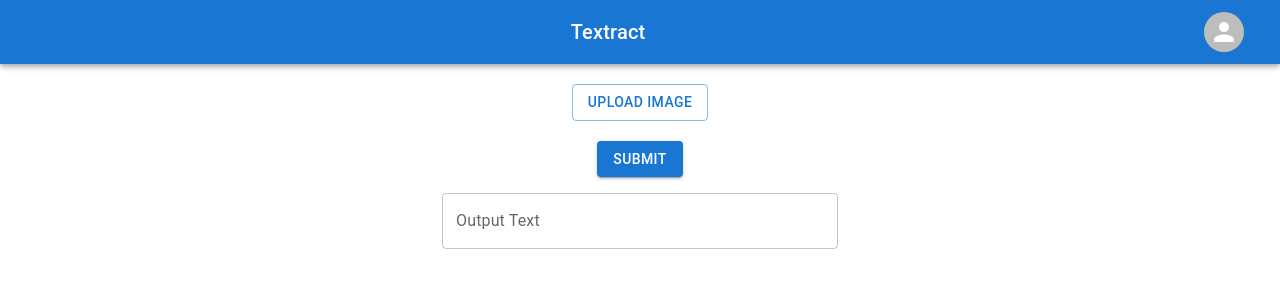
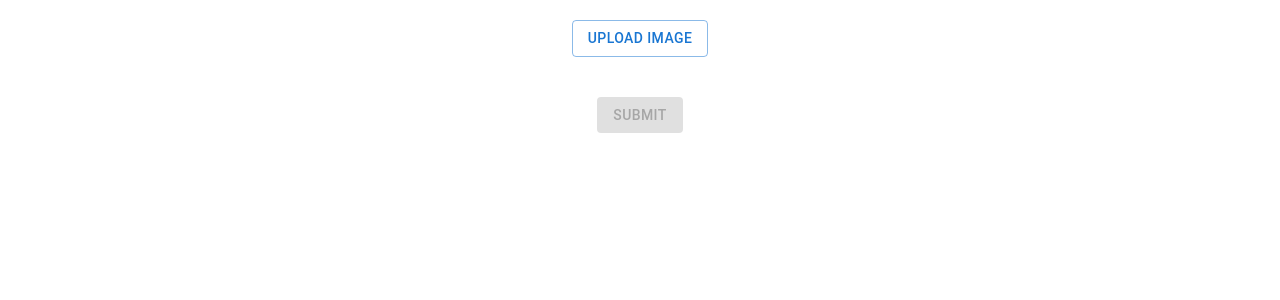
Before and after one commit to KasaraneniKavya/5409, a React (Create React App) app in the folder ec2-client/client/: page / in a window 1280 px wide. Shown: the top 300 px of the page. Built offline with nearby package versions, Linux system fonts and the light colour scheme; sample sign-in values are in the browser's storage; what aws-amplify would draw is missing.

Commit message:
fixed upload bugs

```diff
--- a/ec2-client/client/src/Routes/index.js
+++ b/ec2-client/client/src/Routes/index.js
@@ -6,7 +6,6 @@ import {
     LogIn,
     Profile,
     NavBar,
-    History,
     Register,
     ResendVerificationCode,
     SignOut,
@@ -16,6 +15,7 @@ import {
 import FileUpload from "../components/fileUpload";
 import AuthHub from "../components/authHub";
 import GetUsers from "../components/getUsers";
+import History from "../components/history";
 
 
 
@@ -56,6 +56,8 @@ const AppRoutes = () => {
                     <Route path="/googlesignin" element={<GoogleSignIn />} />
                     <Route path="/resendcode" element={<ResendVerificationCode />} />
                     <Route path="/signout" element={<SignOut />} />
+                    <Route path="/history" element={<History />} />
+                <Route path="/" element={<FileUpload />} />
                 </Route>
                 <Route
                     path="*"
@@ -76,8 +78,7 @@ const ProtectedRoutes = () => {
             <Route element={<WithNavbar />}>
                 <Route path="/changepassword" element={<ChangePassword />} />
                 <Route path="/profile" element={<Profile />} />
-                <Route path="/history" element={<History />} />
-                <Route path="/" element={<FileUpload />} />
+
                 <Route path="/admin" element={<div><AuthHub /><GetUsers /></div>} />
             </Route>
         </Routes>
--- a/ec2-client/client/src/components/auth/index.js
+++ b/ec2-client/client/src/components/auth/index.js
@@ -3,7 +3,6 @@ import ForgotPassword from "./forgotPassword";
 import GoogleSignIn from "./googleSignIn";
 import LogIn from "./logIn";
 import Profile from "./profile";
-import History from "./history";
 import NavBar from "./navbar";
 import Register from "./register";
 import ResendVerificationCode from "./resendVerificationCode";
@@ -22,6 +21,5 @@ export {
     VerifyEmailWithCode,
     VerifyForgotPassword,
     Profile,
-    History,
     NavBar
 };
--- a/ec2-client/client/src/components/fileUpload.js
+++ b/ec2-client/client/src/components/fileUpload.js
@@ -8,6 +8,7 @@ const FileUpload = () => {
 
     const [image, setImage] = useState();
     const [text, setText] = useState("");
+    const [disabled, setDisabled] = useState(true);
 
     const submit = async (e) => {
         e.preventDefault();
@@ -16,10 +17,11 @@ const FileUpload = () => {
     }
 
     const handleChange = (e) => {
+        console.log(e.target.files)
         if (e.target.files[0]) {
-            document.getElementById("submit").disabled = false;
+            setDisabled(false);
         } else {
-            document.getElementById("submit").disabled = true;
+            setDisabled(true);
         }
         setImage(e.target.files[0]);
     }
@@ -53,24 +55,25 @@ const FileUpload = () => {
                             component="span" >
                             Upload Image
                         </Button>
+                        <br/>
+                        {image?.name}
                     </label>
 
                     <br /> <br />
-                    <Button variant='contained' type='submit' color='primary' > Submit </Button>
-
+                    <Button id="submit" variant='contained' type='submit' color='primary' disabled={disabled}> Submit </Button>
                     <br />
+                    {/*
                     <TextField margin="normal"
 
                         fullWidth
                         type="text"
                         label="Output Text"
                         name="text"
-                        placeholder='Your Text'
+                        variant='outlined' color='primary' />
+                    */}
 
-                        variant='outlined' color='primary' />
-
+                    {text}
                     <br />
-
                 </Box>
             </Container>
         </>
```
Also changed, not shown: ec2-client/client/src/components/history.js (renamed from ec2-client/client/src/components/auth/history.js).
